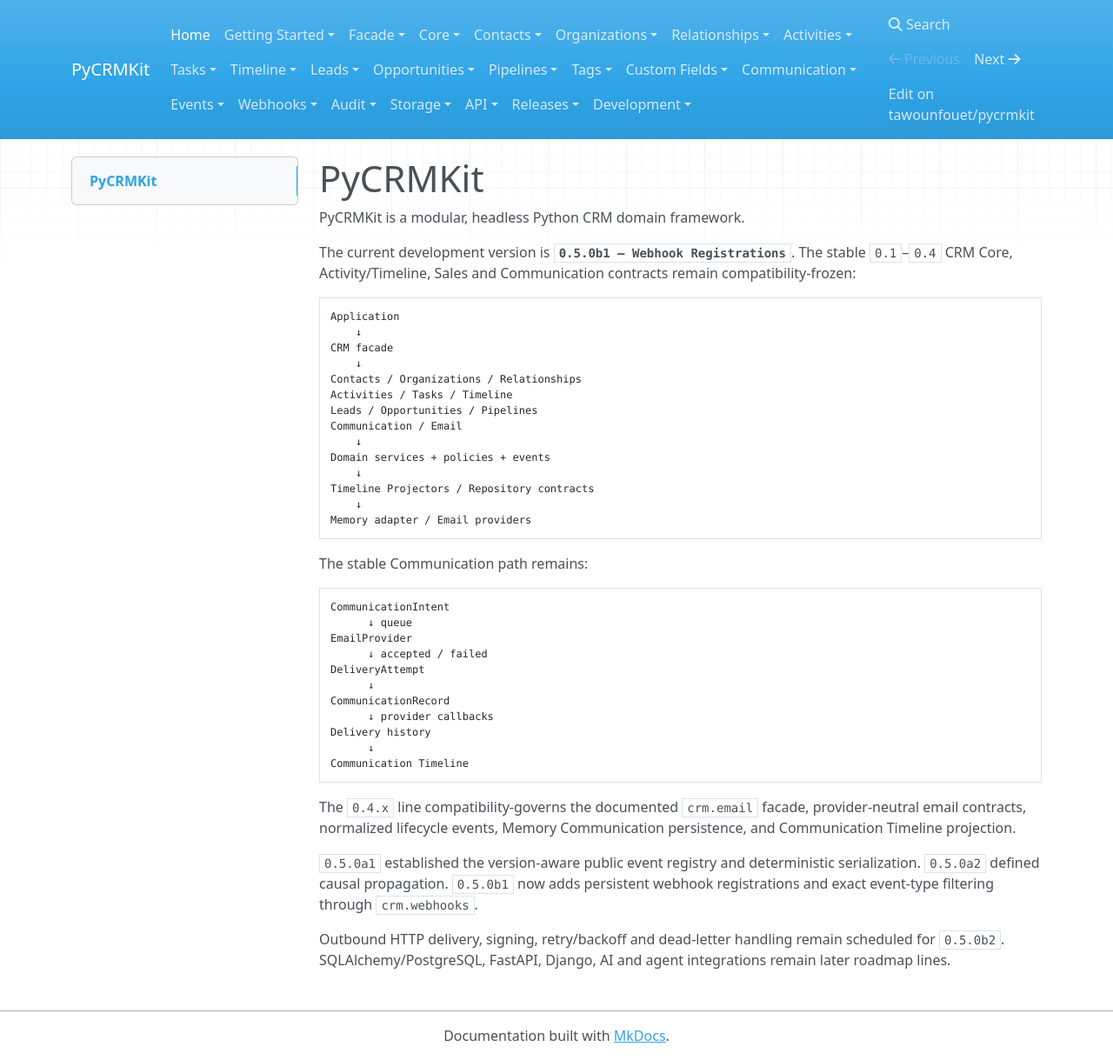
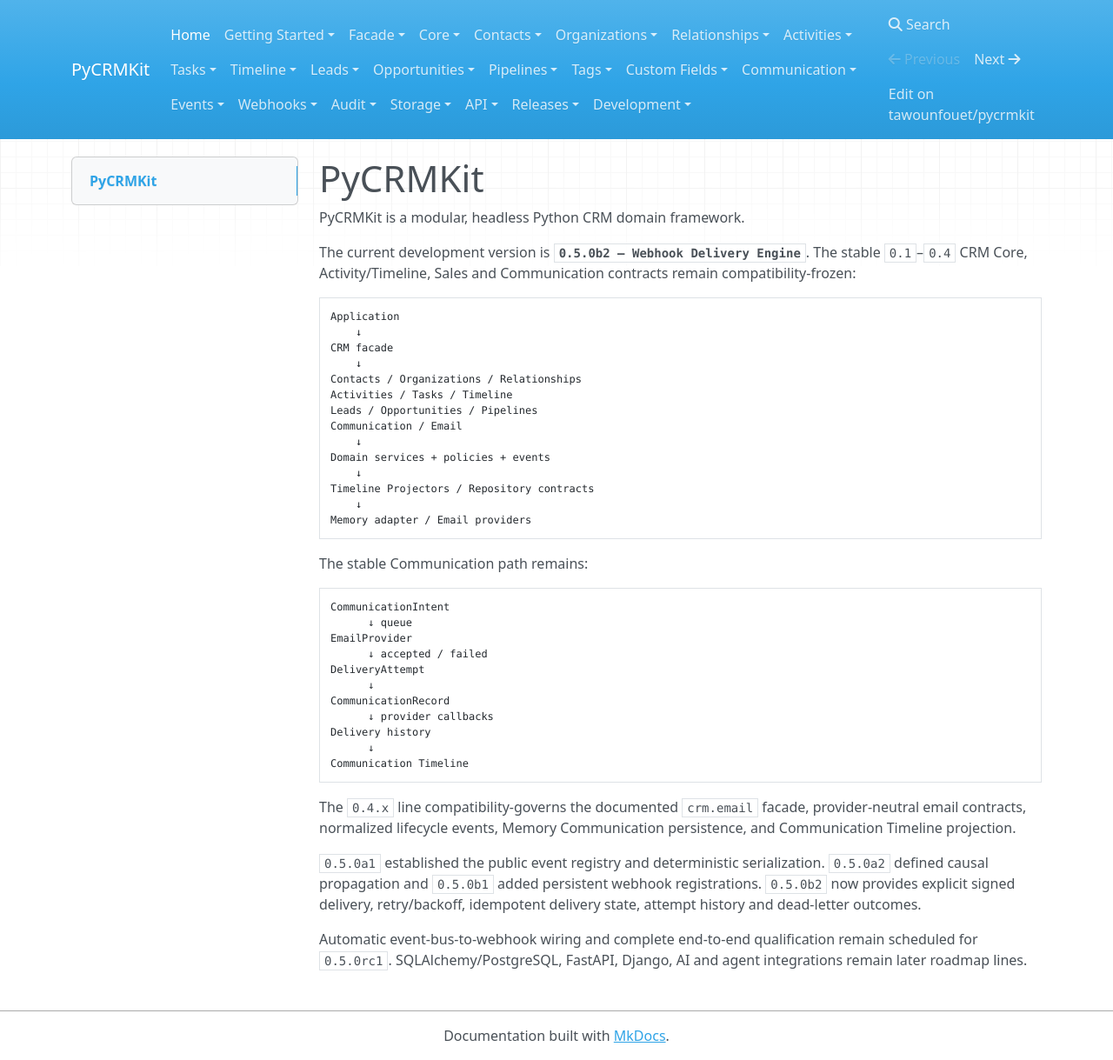
Before and after one commit to tawounfouet/pycrmkit, an MkDocs documentation site: the page built from docs/index.md, in a window 1280 px wide and 1219 px high. Shown: the whole window at 87% size. Built offline with MkDocs 1.6.1, drawn with Linux system fonts in a browser that asks for light colours; nearby versions of some CDN libraries.

Commit message:
docs(webhooks): describe delivery engine milestone

```diff
--- a/docs/index.md
+++ b/docs/index.md
@@ -2,7 +2,7 @@
 
 PyCRMKit is a modular, headless Python CRM domain framework.
 
-The current development version is **`0.5.0b1 — Webhook Registrations`**.
+The current development version is **`0.5.0b2 — Webhook Delivery Engine`**.
 The stable `0.1`–`0.4` CRM Core, Activity/Timeline, Sales and Communication
 contracts remain compatibility-frozen:
 
@@ -43,12 +43,12 @@
 provider-neutral email contracts, normalized lifecycle events, Memory
 Communication persistence, and Communication Timeline projection.
 
-`0.5.0a1` established the version-aware public event registry and deterministic
-serialization. `0.5.0a2` defined causal propagation. `0.5.0b1` now adds
-persistent webhook registrations and exact event-type filtering through
-`crm.webhooks`.
+`0.5.0a1` established the public event registry and deterministic serialization.
+`0.5.0a2` defined causal propagation and `0.5.0b1` added persistent webhook
+registrations. `0.5.0b2` now provides explicit signed delivery, retry/backoff,
+idempotent delivery state, attempt history and dead-letter outcomes.
 
-Outbound HTTP delivery, signing, retry/backoff and dead-letter handling remain
-scheduled for `0.5.0b2`.
+Automatic event-bus-to-webhook wiring and complete end-to-end qualification
+remain scheduled for `0.5.0rc1`.
 SQLAlchemy/PostgreSQL, FastAPI, Django, AI and agent integrations remain later
 roadmap lines.
```
